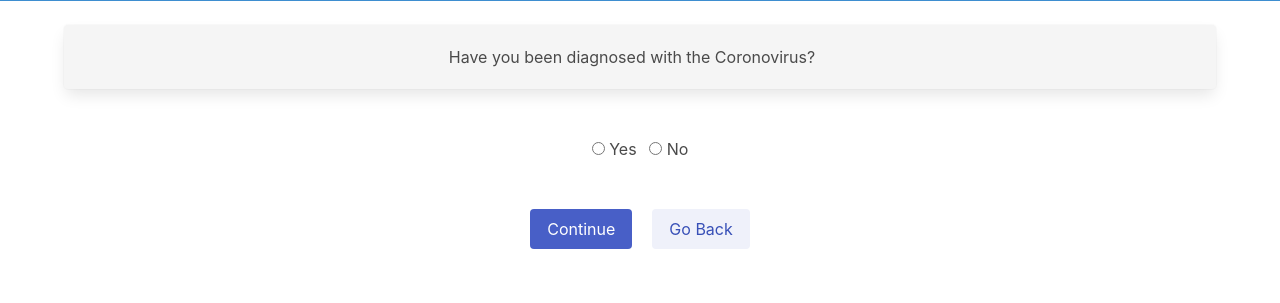
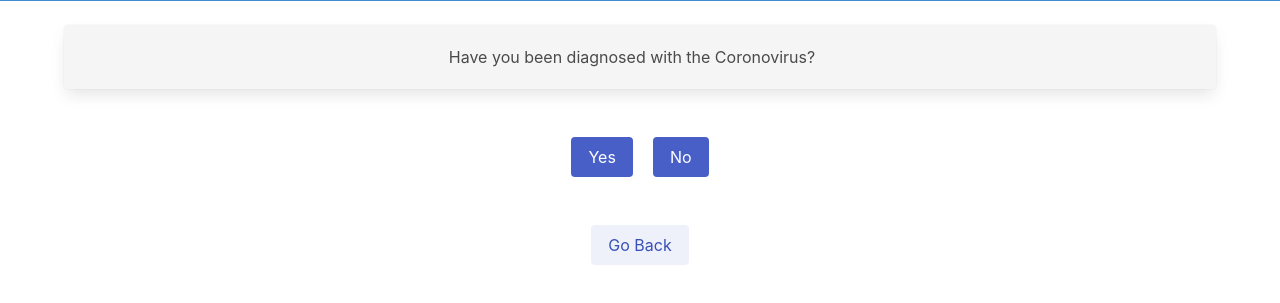
Before and after one commit to sluh-hackclub/UMSLHack2020, a website: page frontend/partials/beenDiagnosed.html in a window 1280 px wide. Shown: the part 83-386 px from the top of the page. Drawn offline with nearby package versions, Linux system fonts and the light colour scheme.

Commit message:
Changed radioo to buttons

```diff
--- a/frontend/partials/beenDiagnosed.html
+++ b/frontend/partials/beenDiagnosed.html
@@ -30,21 +30,23 @@
     <section>
         <div class="container  has-text-centered">
         <div class="section">
-        <label class="radio">
-          <input type="radio" name="answer">
-          Yes
-        </label>
-        <label class="radio">
-          <input type="radio" name="answer">
-          No
-        </label>
+          <div class="buttons is-centered">
+            <div class="field is-grouped">
+
+                <div class="control">
+                  <button class="button is-link">Yes</button>
+                </div>
+                <div class="control">
+                  <button class="button is-link">No</button>
+                </div>
+
+            </div>
+            </div>
+
         </div>
       </div>
       <div class="buttons is-centered">
         <div class="field is-grouped">
-            <div class="control">
-              <button class="button is-link">Continue</button>
-            </div>
             <div class="control">
               <button class="button is-link is-light">Go Back</button>
             </div>
```
